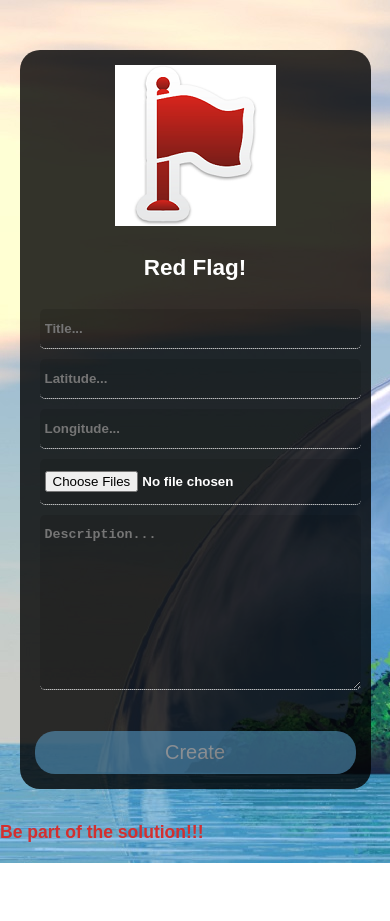
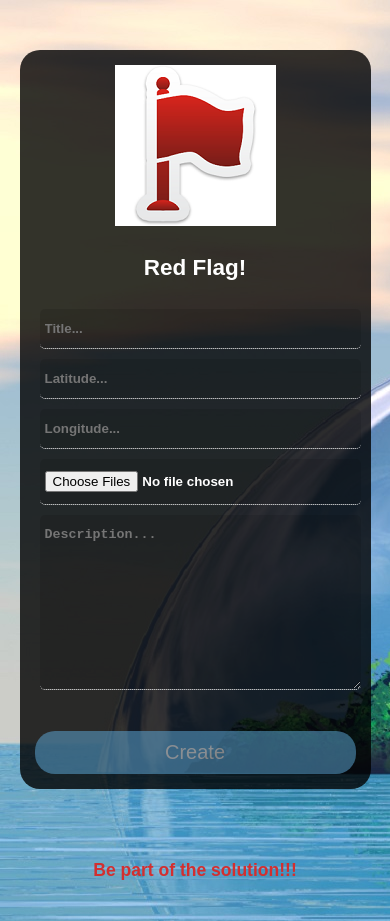
Before and after one commit to hustlaviola/campProject, a plain HTML site: page UI/redFlag.html in a window 390 px wide. Before the commit the page ends 863 px from the top, so only its background shows below. Drawn offline with Linux system fonts and the light colour scheme.

Commit message:
Added styling for footer

```diff
--- a/UI/css/main.css
+++ b/UI/css/main.css
@@ -61,6 +61,13 @@ p a:hover {
     color: #009688;
 }
 
+footer {
+    padding: 20px;
+    margin-top: 20px;
+    text-align: center;
+    font-size: 25px;
+}
+
 
 
 @media(max-width: 768px) {
@@ -75,4 +82,8 @@ p a:hover {
 	input[type=submit] {
 		width: 100%;
 	}
+
+	footer {
+		font-size: 15px;
+	}
 }
```
